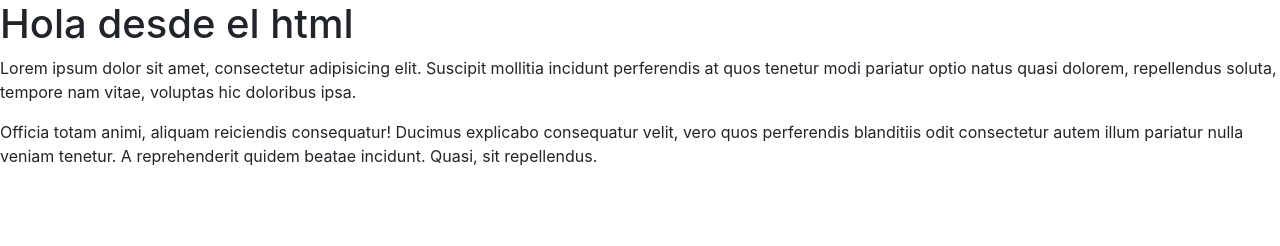
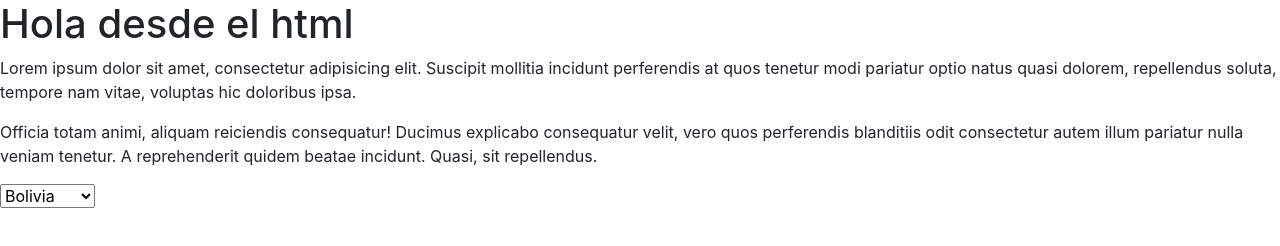
Before and after one commit to LarzlRael/git-practice, a plain HTML site: page index.html in a window 1280 px wide. Drawn offline with nearby package versions, Linux system fonts and the light colour scheme.

Commit message:
Se agrego un conmbo box

```diff
--- a/index.html
+++ b/index.html
@@ -10,5 +10,11 @@
 	<h1>Hola desde el html</h1>
 	<p>Lorem ipsum dolor sit amet, consectetur adipisicing elit. Suscipit mollitia incidunt perferendis at quos tenetur modi pariatur optio natus quasi dolorem, repellendus soluta, tempore nam vitae, voluptas hic doloribus ipsa.</p>
 	<p>Officia totam animi, aliquam reiciendis consequatur! Ducimus explicabo consequatur velit, vero quos perferendis blanditiis odit consectetur autem illum pariatur nulla veniam tenetur. A reprehenderit quidem beatae incidunt. Quasi, sit repellendus.</p>
+
+	<select name="" id="">
+		<option value="bolivia">Bolivia</option>
+		<option value="argentina">Argentina</option>
+		<option value="No lo se">xd</option>
+	</select>
 </body>
 </html>
```
